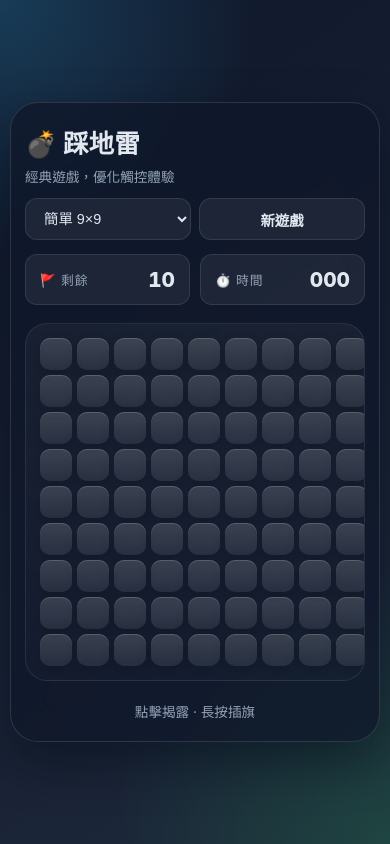
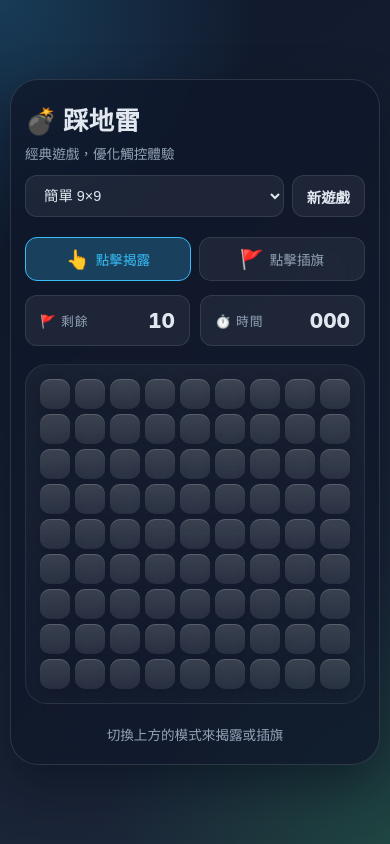
Before and after one commit to michliu/line-minesweeper-v2, a plain HTML site: page index.html in a window 390 px wide. Drawn offline with Linux system fonts and the light colour scheme.

Commit message:
Add mode toggle buttons - reveal/flag switching

```diff
--- a/index.html
+++ b/index.html
@@ -7,19 +7,10 @@
   <script src="https://static.line-scdn.net/liff/2.14/sdk.js"></script>
   <style>
     :root {
-      --bg-1: #0f172a;
-      --bg-2: #1e293b;
-      --panel: rgba(15, 23, 42, 0.76);
-      --panel-border: rgba(255, 255, 255, 0.12);
-      --text: #e2e8f0;
-      --muted: #94a3b8;
-      --accent: #38bdf8;
-      --accent-2: #22c55e;
-      --danger: #f43f5e;
-      --warning: #f59e0b;
-      --shadow: 0 20px 50px rgba(2, 8, 23, 0.45);
-      --cell-size: 38px;
-      --radius: 22px;
+      --bg-1: #0f172a; --bg-2: #1e293b; --panel: rgba(15, 23, 42, 0.76);
+      --panel-border: rgba(255, 255, 255, 0.12); --text: #e2e8f0; --muted: #94a3b8;
+      --accent: #38bdf8; --accent-2: #22c55e; --danger: #f43f5e; --warning: #f59e0b;
+      --shadow: 0 20px 50px rgba(2, 8, 23, 0.45); --cell-size: 38px; --radius: 22px;
     }
     * { box-sizing: border-box; }
     html, body { margin: 0; padding: 0; min-height: 100vh; overflow-x: hidden; }
@@ -35,24 +26,24 @@
     }
     .app { width: 100%; max-width: 980px; background: var(--panel); border: 1px solid var(--panel-border);
            border-radius: 28px; box-shadow: var(--shadow); backdrop-filter: blur(18px); overflow: hidden; }
-    .header { display: flex; align-items: center; justify-content: space-between; gap: 12px; padding: 20px 20px 14px; flex-wrap: wrap; }
+    .header { display: flex; flex-direction: column; gap: 12px; padding: 20px 20px 14px; }
     .title-wrap h1 { margin: 0; font-size: 1.6rem; }
     .title-wrap p { margin: 6px 0 0; color: var(--muted); font-size: 0.85rem; }
-    .controls { display: flex; flex-wrap: wrap; align-items: center; gap: 8px; }
+    .controls { display: flex; flex-wrap: wrap; gap: 8px; align-items: center; }
     .difficulty, .button {
       border: 1px solid rgba(255, 255, 255, 0.1); background: rgba(255, 255, 255, 0.06);
       color: var(--text); border-radius: 12px; height: 42px; padding: 0 14px; font-size: 0.9rem;
     }
-    .difficulty { cursor: pointer; }
-    .button { cursor: pointer; font-weight: 700; transition: transform 0.16s ease; }
-    .button:hover { transform: translateY(-1px); background: rgba(56, 189, 248, 0.18); }
-    .mode-toggle { display: flex; gap: 8px; }
+    .difficulty { cursor: pointer; flex: 1; }
+    .button { cursor: pointer; font-weight: 700; }
+    .mode-toggle { display: flex; gap: 8px; width: 100%; margin-top: 8px; }
     .mode-btn {
-      border: 1px solid rgba(255, 255, 255, 0.1); background: rgba(255, 255, 255, 0.06);
-      color: var(--muted); border-radius: 12px; height: 42px; padding: 0 14px; font-size: 0.85rem;
-      cursor: pointer; transition: all 0.2s ease;
+      flex: 1; border: 1px solid rgba(255, 255, 255, 0.1); background: rgba(255, 255, 255, 0.06);
+      color: var(--muted); border-radius: 12px; height: 48px; font-size: 0.9rem;
+      cursor: pointer; transition: all 0.2s ease; display: flex; align-items: center; justify-content: center; gap: 6px;
     }
     .mode-btn.active { background: rgba(56, 189, 248, 0.25); color: var(--accent); border-color: var(--accent); }
+    .mode-btn .icon { font-size: 1.2rem; }
     .stats { display: grid; grid-template-columns: repeat(2, 1fr); gap: 10px; padding: 0 20px 18px; }
     .stat { height: auto; padding: 12px 14px; display: flex; align-items: center; justify-content: space-between; gap: 10px;
             border: 1px solid rgba(255, 255, 255, 0.1); background: rgba(255, 255, 255, 0.06); border-radius: 12px; }
@@ -83,11 +74,10 @@
                  color: #4ade80; font-size: 0.8rem; display: none; }
     .liff-info.show { display: block; }
     @media (max-width: 600px) {
-      :root { --cell-size: 32px; }
+      :root { --cell-size: 30px; }
       body { padding: 10px; }
       .header, .stats, .board-wrap, .footer { padding-left: 14px; padding-right: 14px; }
-      .controls { width: 100%; justify-content: space-between; }
-      .difficulty, .button, .mode-btn { flex: 1; min-width: 80px; }
+      .mode-btn { height: 44px; font-size: 0.85rem; }
     }
   </style>
 </head>
@@ -105,6 +95,10 @@
           <option value="hard">困難 16×30</option>
         </select>
         <button id="new-game" class="button" type="button">新遊戲</button>
+      </div>
+      <div class="mode-toggle">
+        <button id="mode-reveal" class="mode-btn active"><span class="icon">👆</span> 點擊揭露</button>
+        <button id="mode-flag" class="mode-btn"><span class="icon">🚩</span> 點擊插旗</button>
       </div>
     </section>
 
@@ -125,12 +119,11 @@
       </div>
     </section>
 
-    <div class="footer">點擊揭露 · 長按插旗</div>
+    <div class="footer">切換上方的模式來揭露或插旗</div>
     <div id="liff-info" class="liff-info">✅ 在 LINE 中執行</div>
   </main>
 
   <script>
-    // LIFF 初始化
     async function initLIFF() {
       try {
         await liff.init({ liffId: '2009416166-3S9jtxfm' });
@@ -149,12 +142,22 @@
     const minesLeftElement = document.getElementById('mines-left');
     const difficultyElement = document.getElementById('difficulty');
     const newGameButton = document.getElementById('new-game');
+    const modeRevealBtn = document.getElementById('mode-reveal');
+    const modeFlagBtn = document.getElementById('mode-flag');
 
     let grid = [], currentConfig = configs.easy, firstMove = true;
     let flaggedCount = 0, revealedCount = 0, gameOver = false;
     let timer = 0, timerId = null;
-    let longPressTimer = null;
-    let isLongPress = false;
+    let currentMode = 'reveal'; // 'reveal' or 'flag'
+
+    function setMode(mode) {
+      currentMode = mode;
+      modeRevealBtn.classList.toggle('active', mode === 'reveal');
+      modeFlagBtn.classList.toggle('active', mode === 'flag');
+    }
+
+    modeRevealBtn.addEventListener('click', () => setMode('reveal'));
+    modeFlagBtn.addEventListener('click', () => setMode('flag'));
 
     function createCell(row, col) {
       return { row, col, isMine: false, adjacent: 0, revealed: false, flagged: false, element: null };
@@ -180,41 +183,16 @@
           btn.className = 'cell';
           btn.setAttribute('aria-label', `格子 ${row + 1}, ${col + 1}`);
 
-          // 點擊揭露
-          btn.addEventListener('click', (e) => {
-            if (!isLongPress) handleReveal(row, col);
-            isLongPress = false;
+          btn.addEventListener('click', () => {
+            if (currentMode === 'reveal') handleReveal(row, col);
+            else handleFlag(row, col);
           });
 
-          // 長按插旗 - 使用 mousedown + mouseup + contextmenu
+          // 桌面版右鍵
           btn.addEventListener('contextmenu', (e) => {
             e.preventDefault();
             handleFlag(row, col);
           });
-
-          // 觸控長按支援
-          let touchStartTime = 0;
-          btn.addEventListener('touchstart', (e) => {
-            touchStartTime = Date.now();
-            longPressTimer = setTimeout(() => {
-              isLongPress = true;
-              handleFlag(row, col);
-              // 震動反饋
-              if (navigator.vibrate) navigator.vibrate(50);
-            }, 400);
-          }, { passive: true });
-
-          btn.addEventListener('touchend', (e) => {
-            const touchDuration = Date.now() - touchStartTime;
-            clearTimeout(longPressTimer);
-            if (touchDuration < 400) {
-              // 短按
-            }
-          }, { passive: true });
-
-          btn.addEventListener('touchmove', () => {
-            clearTimeout(longPressTimer);
-          }, { passive: true });
 
           grid[row][col].element = btn;
           boardElement.appendChild(btn);
```
